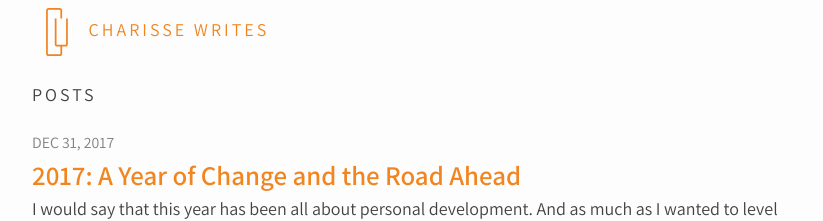
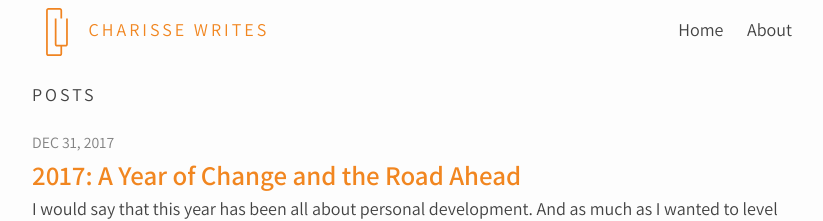
Before and after one commit to charisseysabel/chysbl-blog, a Jekyll site: the page built from index.md, in a window 1280 px wide and 900 px high. Shown: the top 221 px of the window, without its empty margins (228-1051 px from the left). Built offline with Jekyll 4.4.1, drawn with Linux system fonts in a browser that asks for light colours.

Commit message:
feat(about) Wire up new about page

```diff
--- a/_includes/header.html
+++ b/_includes/header.html
@@ -9,5 +9,30 @@
         {{ site.title | escape }}
       </a>
     </span>
+
+    {% if page_paths %}
+     <nav class="site-nav">
+        <input type="checkbox" id="nav-trigger" class="nav-trigger" />
+        <label for="nav-trigger">
+          <span class="menu-icon">
+            <svg viewBox="0 0 18 15" width="18px" height="15px">
+              <path fill="#424242" d="M18,1.484c0,0.82-0.665,1.484-1.484,1.484H1.484C0.665,2.969,0,2.304,0,1.484l0,0C0,0.665,0.665,0,1.484,0 h15.031C17.335,0,18,0.665,18,1.484L18,1.484z"/>
+              <path fill="#424242" d="M18,7.516C18,8.335,17.335,9,16.516,9H1.484C0.665,9,0,8.335,0,7.516l0,0c0-0.82,0.665-1.484,1.484-1.484 h15.031C17.335,6.031,18,6.696,18,7.516L18,7.516z"/>
+              <path fill="#424242" d="M18,13.516C18,14.335,17.335,15,16.516,15H1.484C0.665,15,0,14.335,0,13.516l0,0 c0-0.82,0.665-1.484,1.484-1.484h15.031C17.335,12.031,18,12.696,18,13.516L18,13.516z"/>
+            </svg>
+          </span>
+        </label>
+
+        <div class="trigger">
+          <a class="page-link" href="/">Home</a>
+          {% for path in page_paths %}
+            {% assign my_page = site.pages | where: "path", path | first %}
+            {% if my_page.title %}
+            <a class="page-link" href="{{ my_page.url | relative_url }}">{{ my_page.title | escape }}</a>
+            {% endif %}
+          {% endfor %}
+        </div>
+      </nav>
+    {% endif %}
   </div>
 </header>
```
Also changed, not shown: about.html (added, +9 -0 lines), 3 other files.
